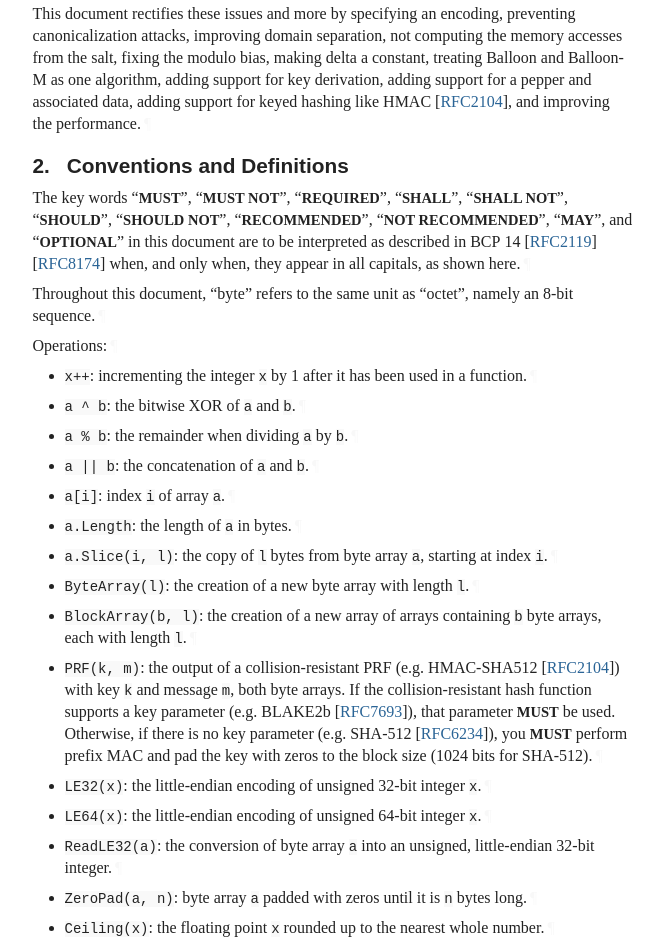
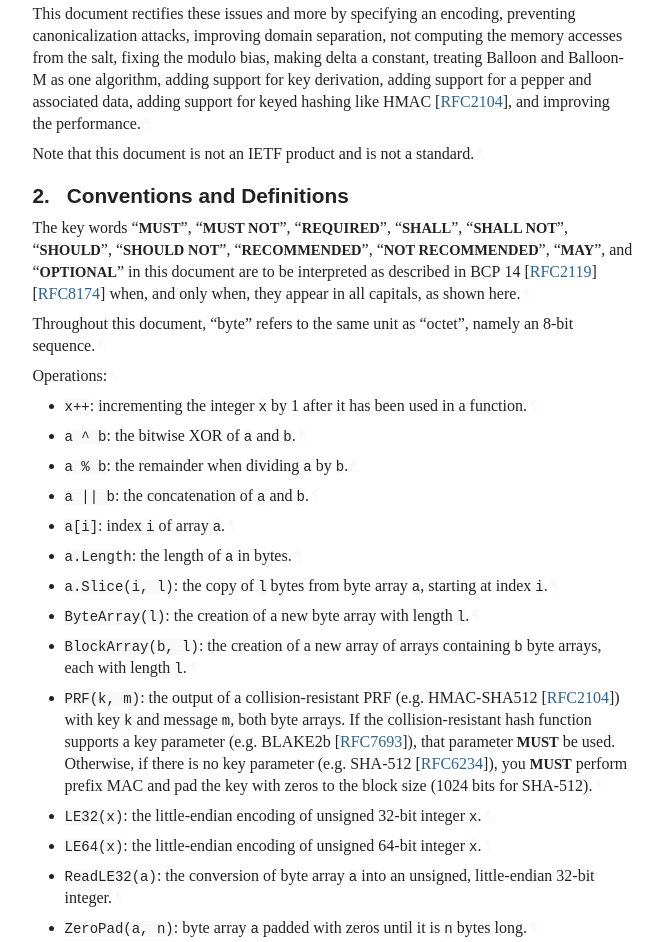
Before and after one commit to samuel-lucas6/draft-lucas-bkdf, a plain HTML site: page draft-lucas-bkdf.html in a window 1280 px wide. Shown: the part 1204-2146 px from the top of the page, without its empty margins (92-755 px from the left). Drawn offline with Linux system fonts and the light colour scheme; a web font is replaced by a local one.

Commit message:
Script updating gh-pages from 9a62f89. [ci skip]

```diff
--- a/draft-lucas-bkdf.html
+++ b/draft-lucas-bkdf.html
@@ -1220,6 +1220,7 @@ svg :is([fill="white"], [fill^="#fff"]) {
       </ul>
 <p id="section-1-3">BKDF exists because the Balloon paper does not fully specify the algorithm, the algorithm was not designed with key derivation in mind, and there are multiple variants.<a href="#section-1-3" class="pilcrow">¶</a></p>
 <p id="section-1-4">This document rectifies these issues and more by specifying an encoding, preventing canonicalization attacks, improving domain separation, not computing the memory accesses from the salt, fixing the modulo bias, making delta a constant, treating Balloon and Balloon-M as one algorithm, adding support for key derivation, adding support for a pepper and associated data, adding support for keyed hashing like HMAC <span>[<a href="#RFC2104" class="cite xref">RFC2104</a>]</span>, and improving the performance.<a href="#section-1-4" class="pilcrow">¶</a></p>
+<p id="section-1-5">Note that this document is not an IETF product and is not a standard.<a href="#section-1-5" class="pilcrow">¶</a></p>
 </section>
 </div>
 <div id="conventions-and-definitions">
```
Also changed, not shown: draft-lucas-bkdf.txt.
